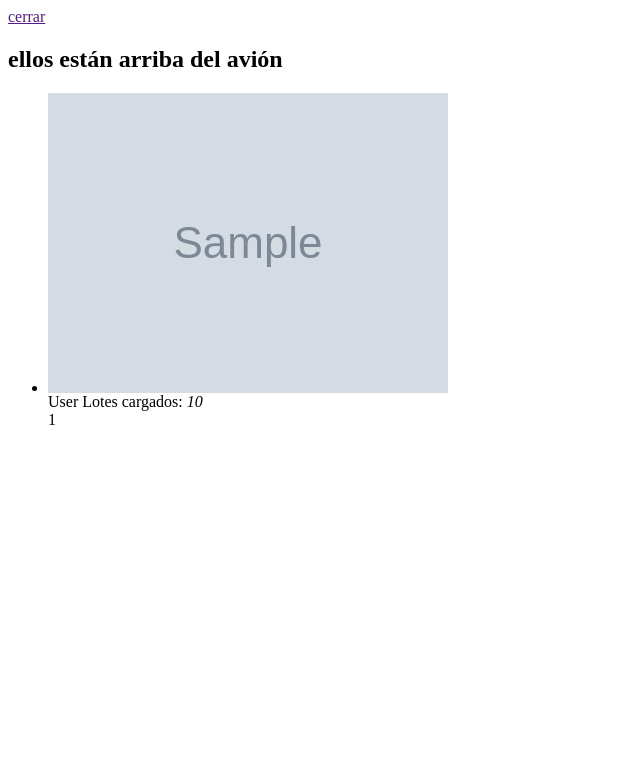
After one commit to songecko/warsgermantour, a PHP site: template apps/frontend/modules/home/templates/winnersSuccess.php in a window 1280 px wide. The commit adds this page. Shown: the top 783 px of the page, without its empty margins (0-640 px from the left). Run offline with PHP 8.4, Linux system fonts and the light colour scheme; the template is opened without the code that fills it: most values are stand-ins (such as "Sample title", 1, 10 or a date in 2020); grey boxes marked "Sample" are stand-in pictures; data that the repository does not hold is empty.

Commit message:
winners screen

```diff
--- a/apps/frontend/config/app.yml
+++ b/apps/frontend/config/app.yml
@@ -19,4 +19,5 @@ all:
   facebook:
     api_key:            '465909386814672'
     secret_key:         'e3280990bd6ea94aef294463c94c6070'
-    tab_url:            'https://www.facebook.com/WarsteinerArgentina/app_465909386814672'
+#    tab_url:            'https://www.facebook.com/WarsteinerArgentina/app_465909386814672'
+    tab_url:            'https://www.facebook.com/KelvinatorArgentina/app_465909386814672'
--- a/apps/frontend/config/routing.yml
+++ b/apps/frontend/config/routing.yml
@@ -25,6 +25,10 @@ prelike:
   url:    /prelike
   param:  { module: home, action: prelike }
 
+winners:
+  url:    /winners
+  param:  { module: home, action: winners }
+
 bases:
   url:    /bases
   param:  { module: home, action: bases }
--- a/apps/frontend/lib/myUser.class.php
+++ b/apps/frontend/lib/myUser.class.php
@@ -39,7 +39,11 @@ class myUser extends sfGuardSecurityUser
 		$request = sfContext::getInstance()->getRequest();
 		if($this->isOnFacebookIframe($request))
 		{
-			$signedRequest = $this->getAttribute('signed_request');
+			$signedRequest = sfFacebook::getSignedRequest($request);
+			if(!isset($signedRequest['page']['liked']))
+			{
+				$signedRequest = $this->getAttribute('signed_request');
+			}
 
 			return $signedRequest['page']['liked'];
 		}
--- /dev/null
+++ b/apps/frontend/modules/home/templates/winnersSuccess.php
@@ -0,0 +1,21 @@
+<?php slot('body_tag') ?>
+<body id="pop">
+<?php end_slot(); ?>
+<div class="wrap clearfix">
+	<div class="content clearfix">
+		<a class="close" href="<?php echo url_for('homepage') ?>">cerrar</a>
+		<h2><span>ellos están</span> arriba del avión</h2>
+		<div class="scroll clearfix">
+			<ul class="ranking">
+				<?php $i = 0; ?>
+				<?php foreach($winners as $user): $i++; ?>
+				<li class="win clearfix">
+					<div class="avatar"><img src="<?php echo $user->getSocialPicture() ?>" /></div>
+					<div class="info"><?php echo $user->getFullname() ?> <span>Lotes cargados: <em><?php echo $user->Profile->getPoints() ?></em></span></div>
+					<div class="posicion"><?php echo $i ?></div>
+				</li>
+				<?php endforeach; ?>
+			</ul>
+		</div>
+	</div>
+</div>
--- a/apps/frontend/modules/sfGuardAuth/templates/createProfileSuccess.php
+++ b/apps/frontend/modules/sfGuardAuth/templates/createProfileSuccess.php
@@ -6,7 +6,7 @@
     <h1>registrate <span>y asegurá tu lugar</span></h1>
     <div class="contenido clearfix">
 		<p><strong>De lunes a viernes, en un momento al azar del día, premiaremos un lugar del avión!</strong></p>
-		<p>A medida que nuevos participantes ingresen, irán desplazando a los demás. Si sos desplazado del avión, es importante que vuelvas a ingresar para poder participar! Te esperan increíbles premios! un viaje a Alemania para 2 personas, heladeras Warsteiner, Giftpacks y muchos premios más!</p>
+		<p>A medida que nuevos participantes ingresen, irán desplazando a los demás. Si sos desplazado del avión, es importante que vuelvas a ingresar para poder participar! Te esperan increíbles premios! Un viaje a Alemania para 2 personas, heladeras Warsteiner, Giftpacks y muchos premios más!</p>
 		<form class="form" method="post" action="<?php echo url_for('create_profile') ?>">
 			<?php echo $form['_csrf_token']->render() ?>
 			<?php echo $form['id']->render() ?>
```
Also changed, not shown: apps/frontend/modules/home/actions/actions.class.php (+7 -2 lines), apps/frontend/modules/home/templates/indexSuccess.php (+10 -14 lines), lib/model/doctrine/sfGuardUserProfile.class.php (+41 -34 lines), 1 other file.
